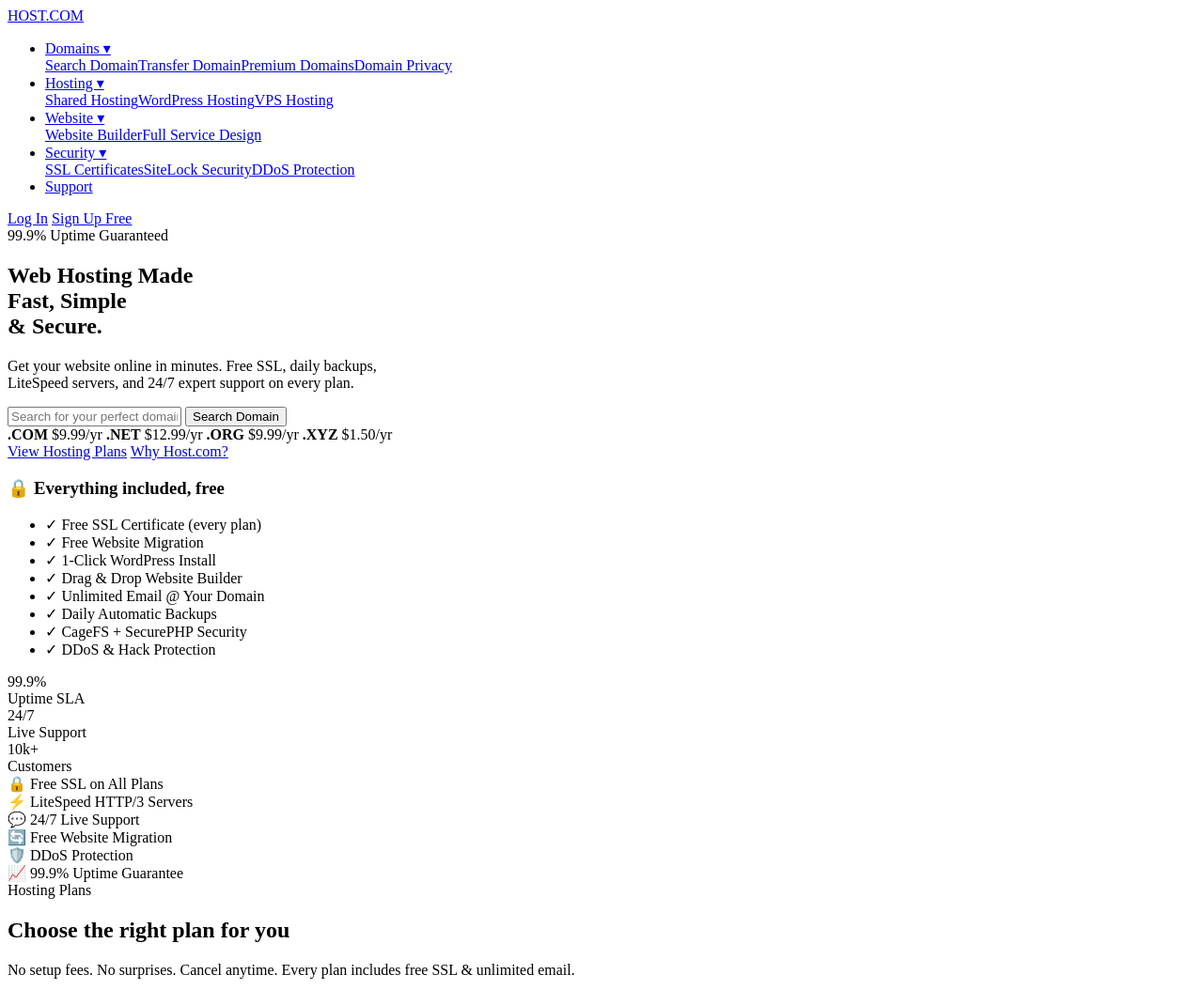
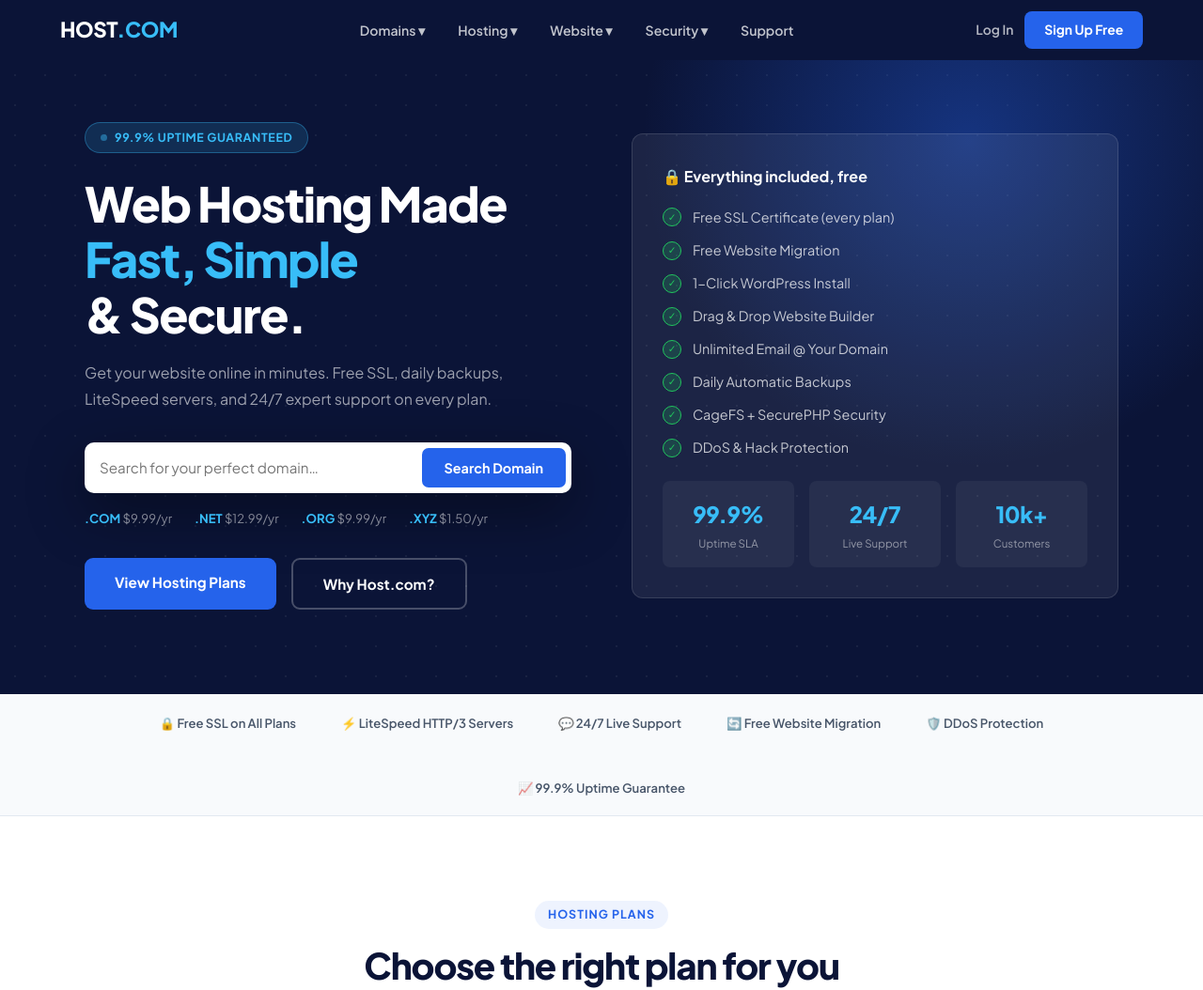
Before and after one commit to arafat-web/Hosting-Website, a plain HTML site: page index.html in a window 1280 px wide. Shown: the top 1054 px of the page at 94% size. Drawn offline with Linux system fonts and the light colour scheme.

Commit message:
Fix typo in link tag for stylesheet in index.html

```diff
--- a/index.html
+++ b/index.html
@@ -6,7 +6,7 @@
   <title>HOST.COM — Web Hosting & Domains</title>
   <link rel="preconnect" href="https://fonts.googleapis.com"/>
   <link href="https://fonts.googleapis.com/css2?family=Plus+Jakarta+Sans:wght@400;500;600;700;800&display=swap" rel="stylesheet"/>
-  <link href="css/style.css" ref="stylesheet"/>
+  <link href="css/style.css" rel="stylesheet"/>
 </head>
 <body>
 
```
